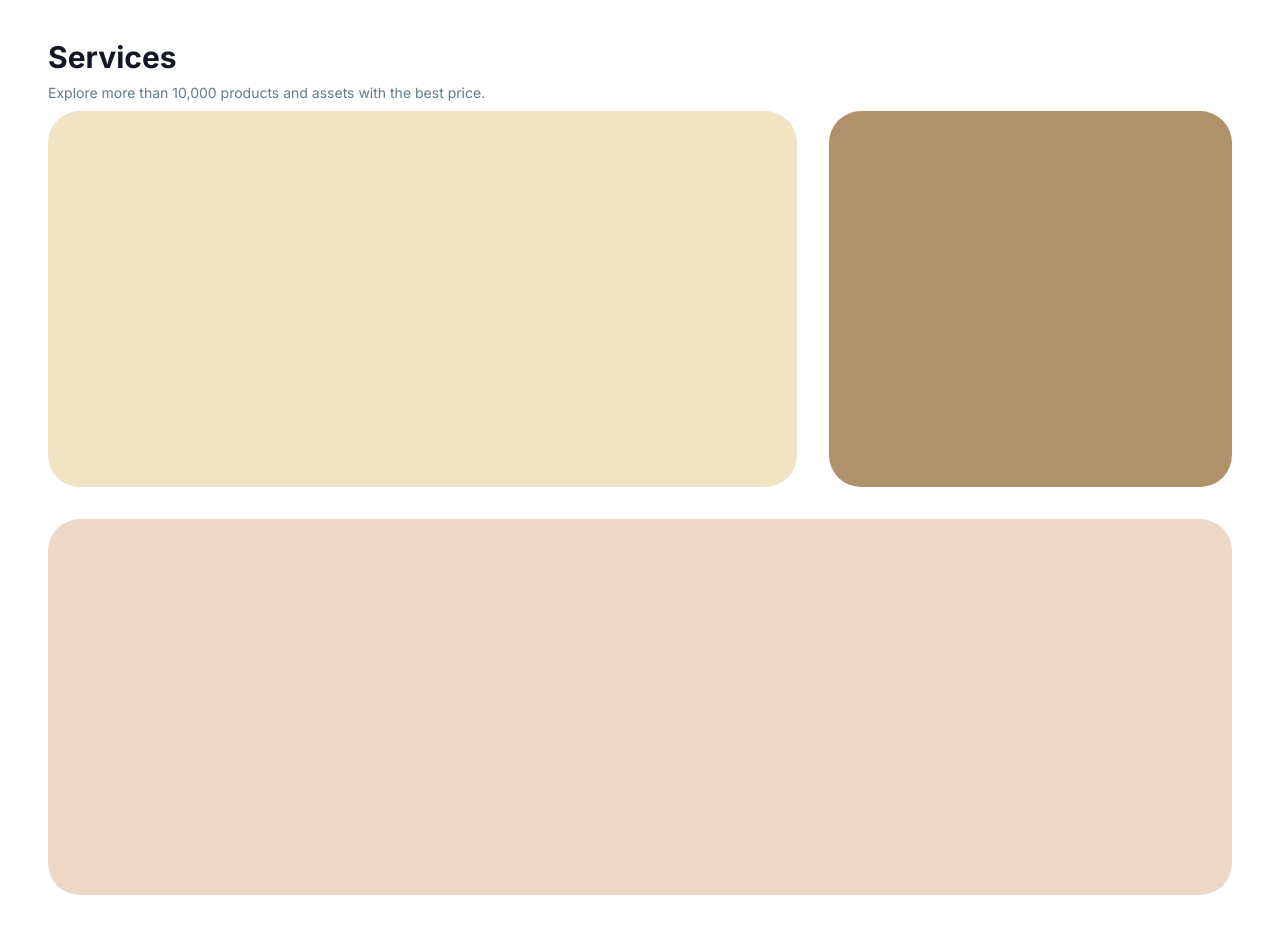
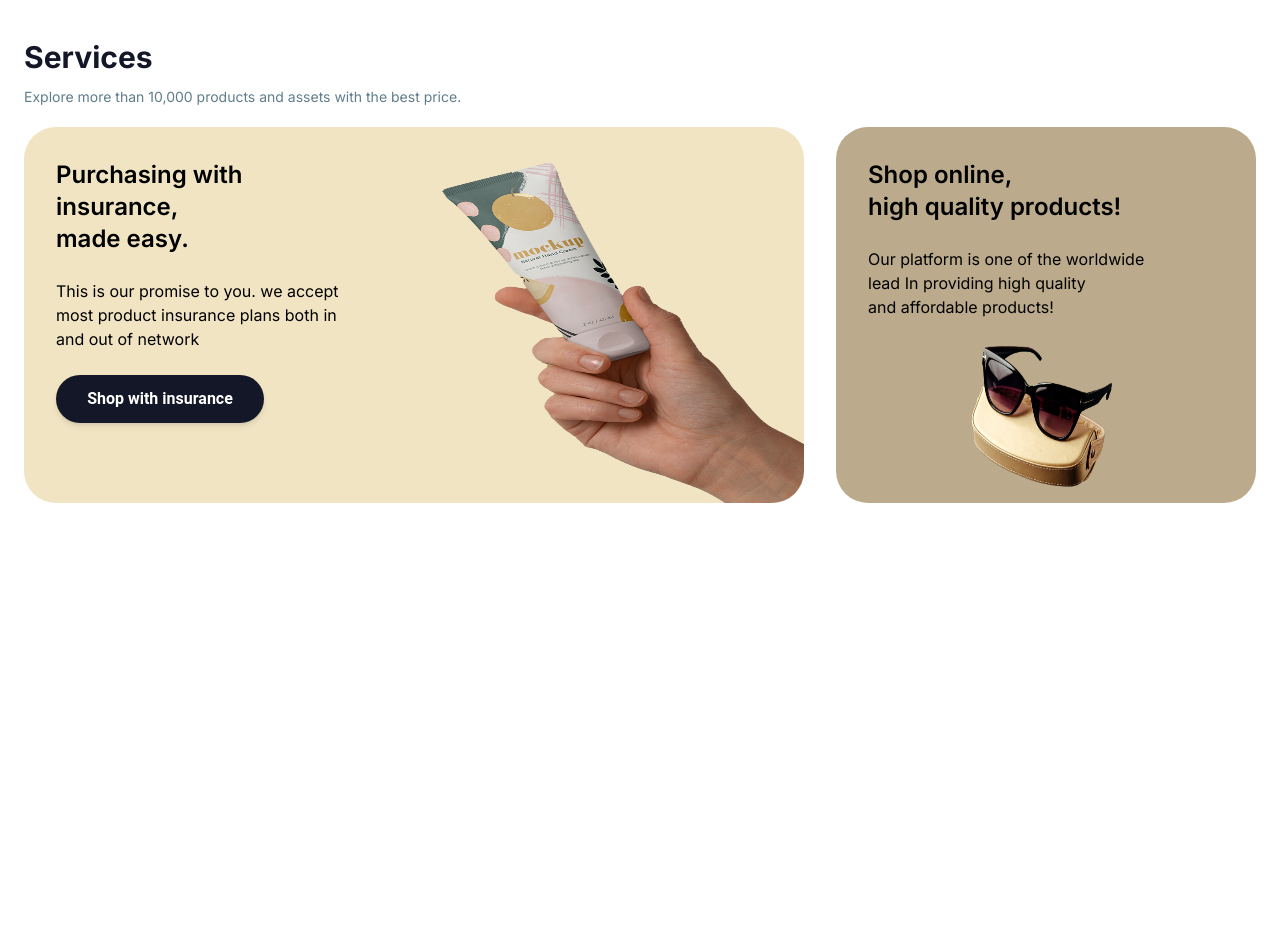
Before and after one commit to badrkarrachai/BunnyShop, a Next.js app: page / in a window 1280 px wide. Shown: the part 3080-4013 px from the top of the page. After the commit the page ends 3807 px from the top, so only its background shows below. Built offline with nearby package versions, Linux system fonts and the light colour scheme.

Commit message:
last companent

```diff
--- a/src/components/CustomComponents/Services.tsx
+++ b/src/components/CustomComponents/Services.tsx
@@ -1,18 +1,38 @@
+"use client"
+import { Button } from "@material-tailwind/react"
+
 interface Servicesprops{
     title: string,
     discreption: string
 }
 export default function Services(config: Servicesprops) {
   return (
-    <div className="px-1 sm:px-12 flex-col flex gap-2 animate-DownToUp">
+    <div className="sm:px-6 flex gap-3 px-1  flex-col  animate-DownToUp">
         <div className="sm:text-3xl sm:px-0 px-2 text-[1.3rem]  font-bold text-[rgb(19,23,39)]">{config.title}</div>
         <p className="text-sm sm:px-0 px-2 text-blue-gray-500">{config.discreption}</p>
-        <div className="flex flex-col gap-8">
+        <div className="flex flex-col gap-8 mt-2">
           <div className="w-full flex gap-8">
-              <div className="bg-[#F1E4C3] rounded-[2rem] w-[65%] h-[23.5rem]"></div>
-              <div className="bg-[#B0926A] rounded-[2rem] w-[35%] h-[23.5rem]"></div>
+              <div className="bg-[#F1E4C3] rounded-[2rem] w-[65%] h-[23.5rem] overflow-hidden">
+                    <div className="flex justify-between">
+                        <div className="flex flex-col gap-6 p-8">
+                            <div className="text-2xl font-semibold"> Purchasing with insurance,  <br/>  made easy.</div>
+                            <div className="text-base font-normal max-w-[35rem]">This is our promise to you. we accept most product insurance plans both in and out of network</div>
+                            <Button size="md" placeholder={undefined} style={{textTransform:"initial"}} className="w-52 bg-[rgb(19,23,39)] h-12 text-base rounded-full">Shop with insurance</Button>
+                        </div>
+                        <div className="mt-2 w-full flex items-end justify-end "><img src="/makeup.png" alt="makeup" className="w-[25rem] h-[25rem] ml-7"/></div>
+
+                    </div>
+              </div>
+              <div className="bg-[#BBAB8C] rounded-[2rem] w-[35%] h-[23.5rem] overflow-hidden">
+                <div className="flex flex-col gap-6 p-8">
+                    <div className="text-2xl font-semibold">Shop online, <br /> high quality products!</div>
+                    <div className="text-base font-normal max-w-[35rem]"> Our platform is one of the worldwide  <br />lead In providing high quality  <br />and affordable products!</div>
+                    <div className=" w-full flex items-center justify-center "><img src="/glasses.png" alt="glasses" className="w-[10rem] h-[10rem]"/></div>
+
+                </div>
+              </div>
           </div>
-          <div className="bg-[#EDD8C7] rounded-[2rem] w-[100%] h-[23.5rem]"></div>
+
         </div>
     </div>
 
```
Also changed, not shown: public/glasses.png (added), public/makeup.png (added).
